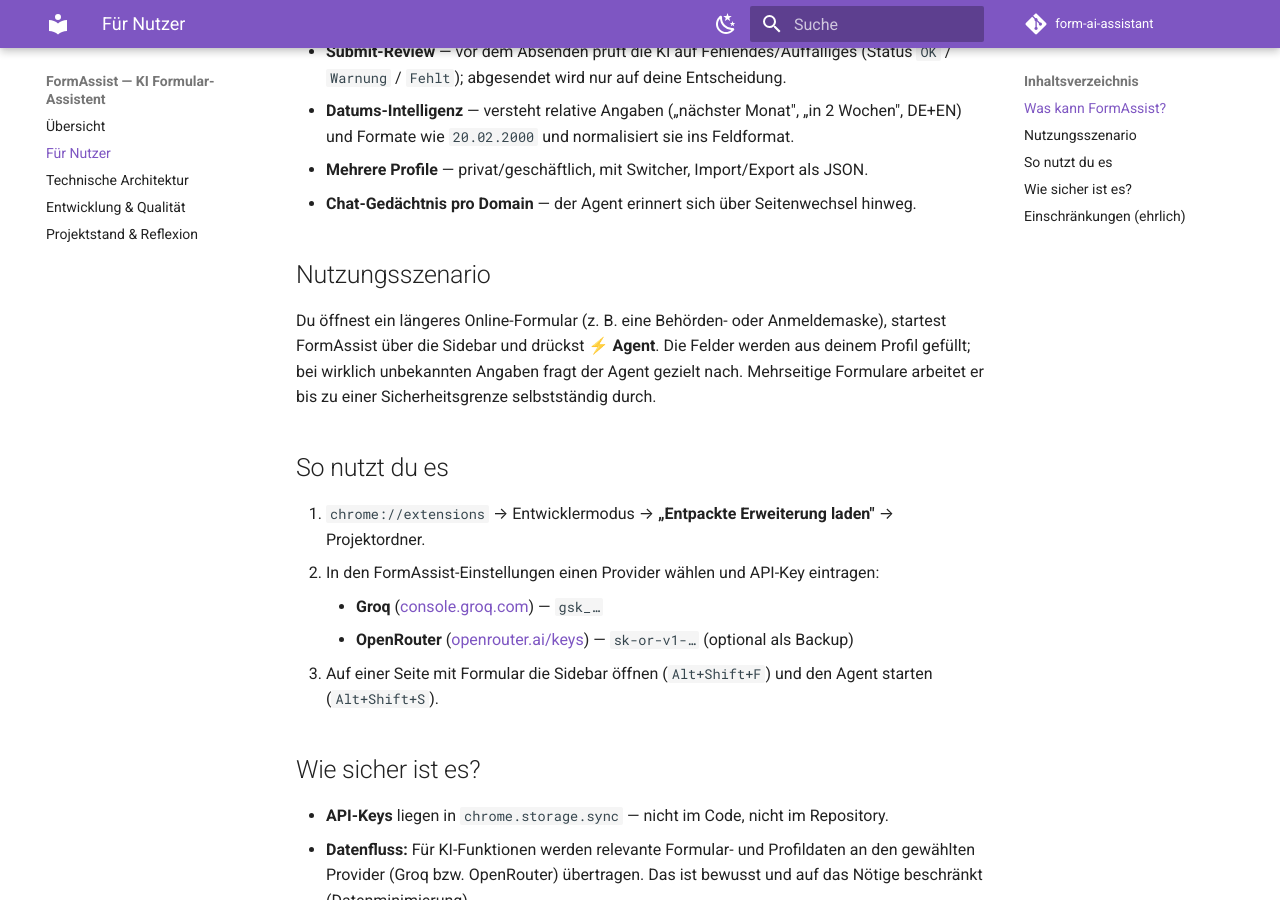
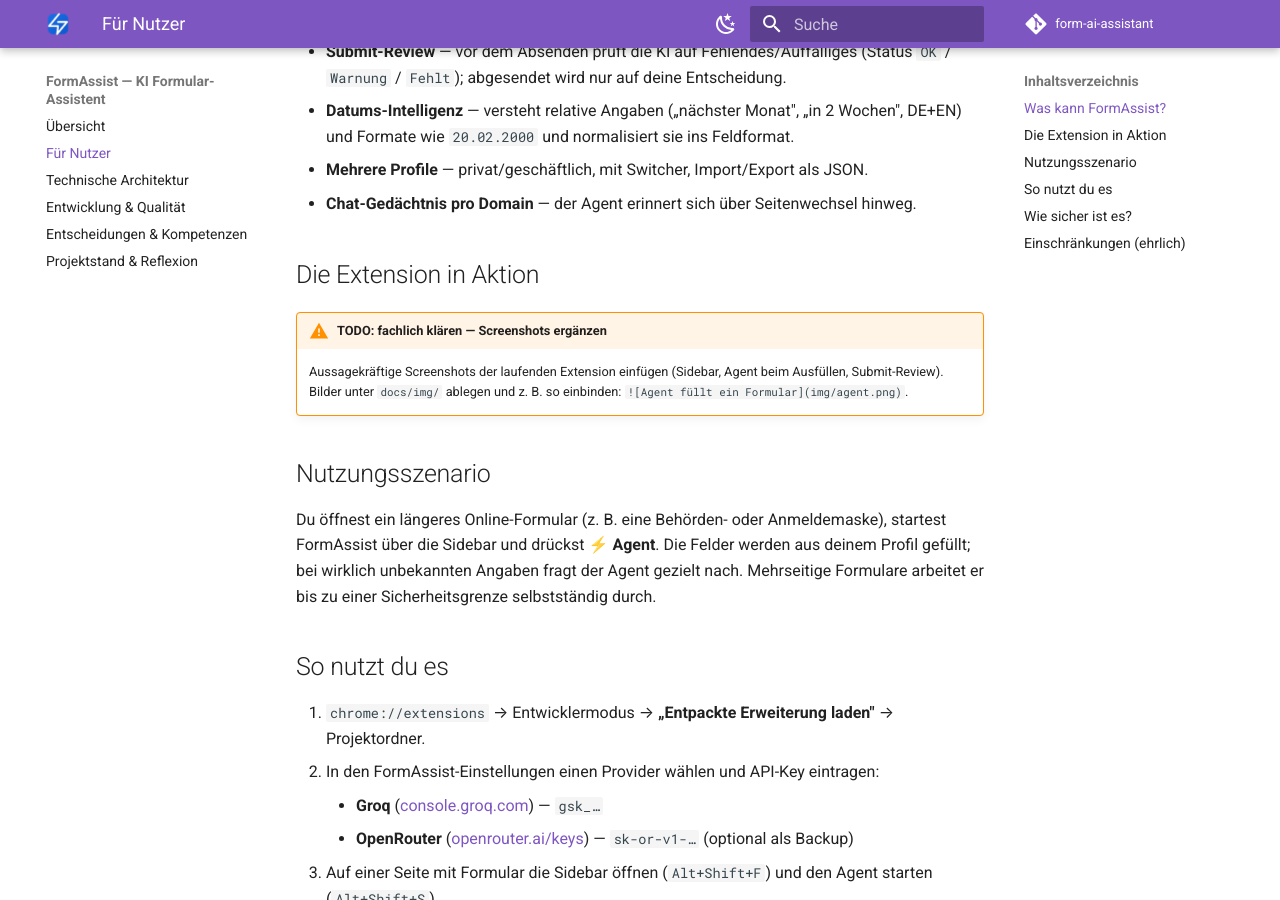
Before and after one commit to ujjwalmak/form-ai-assistant, an MkDocs documentation site: the page built from docs/nutzer.md, in a window 1280 px wide and 900 px high, scrolled down 318 px. Built offline with MkDocs 1.6.1 and Material for MkDocs 9.7.7, drawn with Linux system fonts in a browser that asks for light colours; comment, search, counter and statistics services are not loaded.

Commit message:
Improvements

```diff
--- a/docs/nutzer.md
+++ b/docs/nutzer.md
@@ -12,6 +12,13 @@
   und Formate wie `20.02.2000` und normalisiert sie ins Feldformat.
 - **Mehrere Profile** — privat/geschäftlich, mit Switcher, Import/Export als JSON.
 - **Chat-Gedächtnis pro Domain** — der Agent erinnert sich über Seitenwechsel hinweg.
+
+## Die Extension in Aktion
+
+!!! warning "TODO: fachlich klären — Screenshots ergänzen"
+    Aussagekräftige Screenshots der laufenden Extension einfügen (Sidebar, Agent beim
+    Ausfüllen, Submit-Review). Bilder unter `docs/img/` ablegen und z. B. so einbinden:
+    `![Agent füllt ein Formular](img/agent.png)`.
 
 ## Nutzungsszenario
 
--- a/mkdocs.yml
+++ b/mkdocs.yml
@@ -2,7 +2,7 @@
 site_description: >-
   Chrome-Extension, die Online-Formulare scannt, in einfacher Sprache erklärt
   und mit einem KI-Agenten ausfüllt.
-site_author: Maximilian Plitzko
+site_author: Maximilian Plitzko und Ujjwal Makkar
 repo_url: https://github.com/ujjwalmak/form-ai-assistant
 repo_name: form-ai-assistant
 site_url: https://ujjwalmak.github.io/form-ai-assistant/
@@ -12,6 +12,8 @@
 theme:
   name: material
   language: de
+  logo: img/logo.png
+  favicon: img/logo.png
   palette:
     - scheme: default
       primary: deep purple
@@ -37,6 +39,7 @@
   - Für Nutzer: nutzer.md
   - Technische Architektur: architektur.md
   - Entwicklung & Qualität: entwicklung.md
+  - Entscheidungen & Kompetenzen: entscheidungen.md
   - Projektstand & Reflexion: projektstand.md
 
 markdown_extensions:
```
Also changed, not shown: docs/entscheidungen.md (added, +76 -0 lines), docs/index.md (+11 -0 lines), docs/img/logo.png (added), 1 other file.
